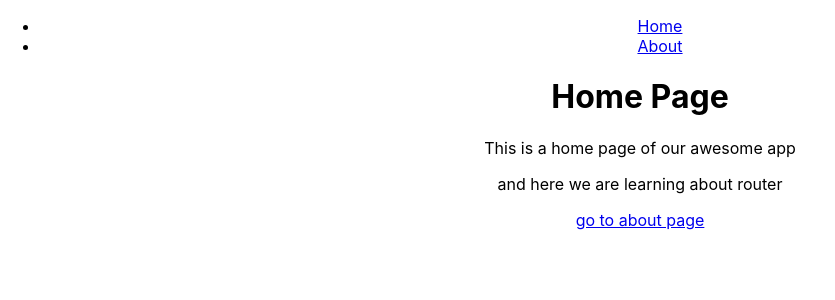
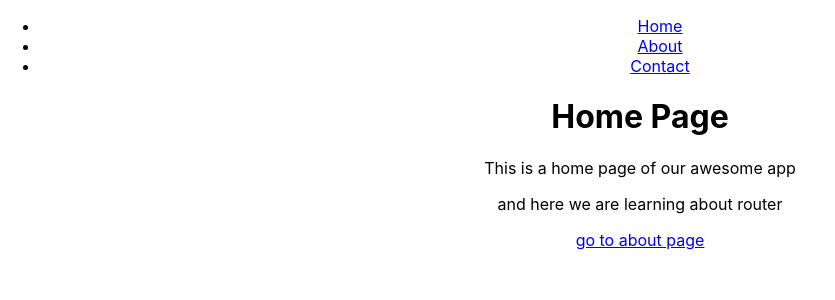
Before and after one commit to rolitiwari1234/React-1, a React (Create React App) app in the folder my-app/: page / in a window 1280 px wide. Shown: the top 300 px of the page, without its empty margins (0-835 px from the left). Built offline with nearby package versions, Linux system fonts and the light colour scheme.

Commit message:
page 404

```diff
--- a/my-app/src/App.js
+++ b/my-app/src/App.js
@@ -1,7 +1,7 @@
-import { BrowserRouter, Route,Routes,Link } from 'react-router-dom'
+import { BrowserRouter, Route,Routes} from 'react-router-dom'
 import './App.css';
 import Home from './components/Home';
-import About from './components/About';
+import About from './components/About'
 import Navbar from './components/Navbar';
 
 
@@ -9,14 +9,12 @@ function App(){
     return (
       <div className="App">
         <BrowserRouter>
+   <Navbar/>
 
-        <Navbar/>
-       <Routes>
-
-        <Route path = '/' element = {<Home/>}/>
-        <Route path = '/About' elememt = {<About />}/>
-
-       </Routes>
+      <Routes>
+         <Route path = "/" element = {<Home/>}/>
+         <Route path = "/about" elememt = {<About />}/>
+           </Routes>
       </BrowserRouter>
       </div>
     )
--- a/my-app/src/components/About.js
+++ b/my-app/src/components/About.js
@@ -2,7 +2,8 @@ import {Link} from "react-router-dom"
 
 function About(){
     return(
-    <div><h1>About Page</h1>
+    <div>
+        <h1>About Page</h1>
      <p>This is about page of our awesome app</p>
     <p>and here we are learning about router</p>
     <Link to = "/"> go to home page</Link>
--- a/my-app/src/components/Home.js
+++ b/my-app/src/components/Home.js
@@ -1,11 +1,14 @@
 import {Link} from "react-router-dom"
 
 function Home (){
-    return<>
+    return(
+        <div>
+
     <h1>Home Page</h1>
     <p>This is a home page of our awesome app</p>
     <p>and here we are learning about router</p>
     <Link to = "/about"> go to about page</Link>
-    </>
+    </div>
+    )
 }
 export default Home;
--- a/my-app/src/components/Navbar.js
+++ b/my-app/src/components/Navbar.js
@@ -4,11 +4,10 @@ function Navbar(){
     return(
         <div>
             <ul>
-                {/* <li><Link to = "/">Home</Link></li>
-           <li><Link to = "/About">About</Link></li> */}
-           <li><a href = '/'>Home</a></li>
-           <li><a href ='/about'>About</a></li>
-           </ul>
+           <li><Link to = "/">Home</Link></li>
+           <li><Link to = "/about">About</Link></li>
+            <li><Link to = "/">Contact</Link></li>
+          </ul>
         </div>
     )
 }
```
Also changed, not shown: my-app/src/components/Page404.js (added, +10 -0 lines).
